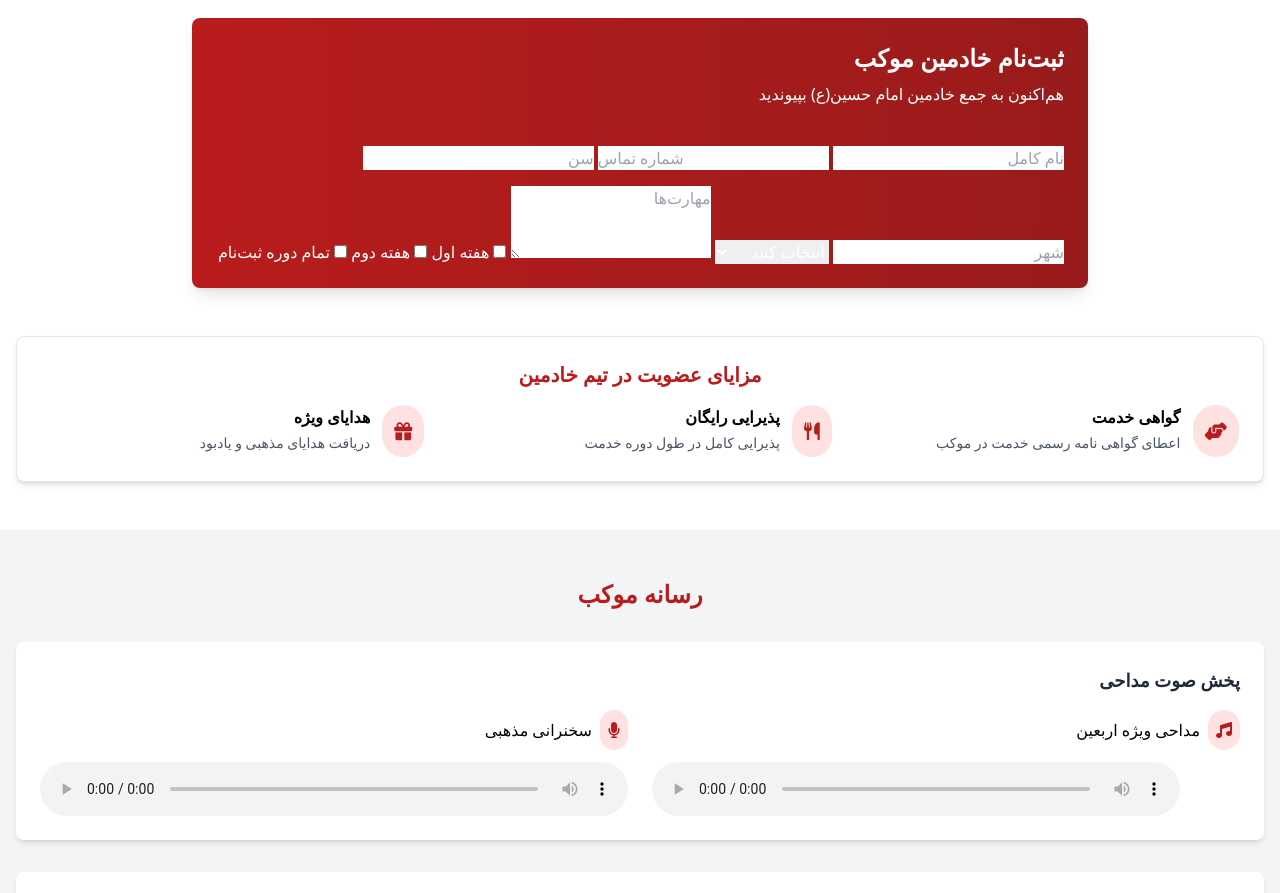
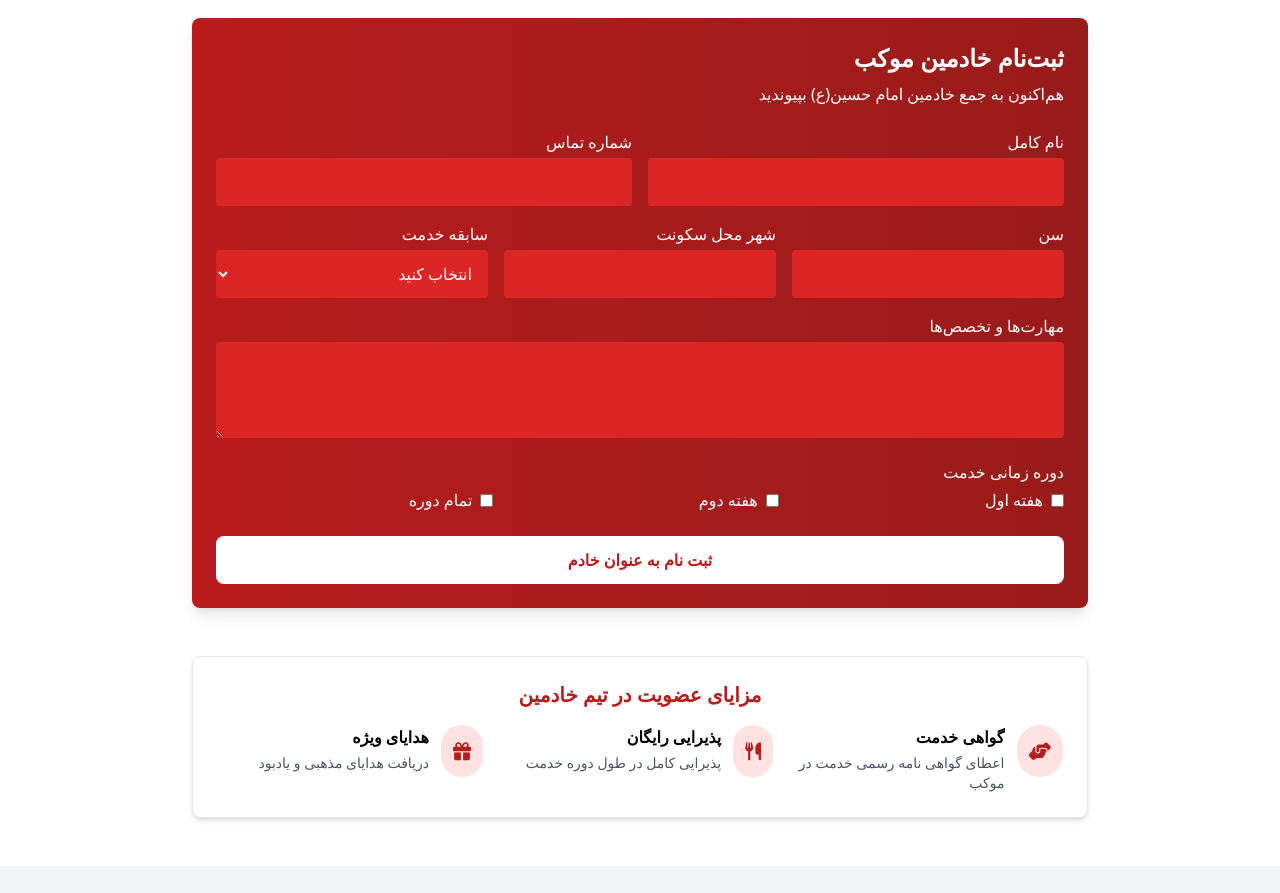
Before and after one commit to hobalhosein/mokeb-hob-alhussain, a plain HTML site: page index.html in a window 1280 px wide. Shown: the part 2960-3853 px from the top of the page. Drawn offline with nearby package versions, Linux system fonts and the light colour scheme.

Commit message:
Update index.html

```diff
--- a/index.html
+++ b/index.html
@@ -324,24 +324,65 @@
         <h3 class="text-2xl font-bold mb-2">ثبت‌نام خادمین موکب</h3>
         <p class="mb-6">هم‌اکنون به جمع خادمین امام حسین(ع) بپیوندید</p>
 
-        <form action="/submit" method="POST" class="space-y-4">
-  <input type="text" name="name" required placeholder="نام کامل">
-  <input type="tel" name="phone" required placeholder="شماره تماس">
-  <input type="number" name="age" required placeholder="سن">
-  <input type="text" name="city" required placeholder="شهر">
-  <select name="experience" required>
-    <option value="">انتخاب کنید</option>
-    <option value="اولین بار">اولین بار</option>
-    <option value="1-3">1 تا 3 سال</option>
-    <option value="3+">بیش از 3 سال</option>
-  </select>
-  <textarea name="skills" rows="3" placeholder="مهارت‌ها"></textarea>
-  <label><input type="checkbox" name="availability" value="هفته اول"> هفته اول</label>
-  <label><input type="checkbox" name="availability" value="هفته دوم"> هفته دوم</label>
-  <label><input type="checkbox" name="availability" value="تمام دوره"> تمام دوره</label>
+ <form class="space-y-4">
+          <div class="grid grid-cols-1 md:grid-cols-2 gap-4">
+            <div>
+              <label for="name" class="block text-white mb-1">نام کامل</label>
+              <input type="text" id="name" class="w-full p-3 rounded border-0 bg-red-600 text-white placeholder-red-300 focus:ring-2 focus:ring-red-300">
+            </div>
+            <div>
+              <label for="phone" class="block text-white mb-1">شماره تماس</label>
+              <input type="tel" id="phone" class="w-full p-3 rounded border-0 bg-red-600 text-white placeholder-red-300 focus:ring-2 focus:ring-red-300">
+            </div>
+          </div>
 
-  <button type="submit">ثبت‌نام</button>
-</form>
+          <div class="grid grid-cols-1 md:grid-cols-3 gap-4">
+            <div>
+              <label for="age" class="block text-white mb-1">سن</label>
+              <input type="number" id="age" class="w-full p-3 rounded border-0 bg-red-600 text-white placeholder-red-300 focus:ring-2 focus:ring-red-300">
+            </div>
+            <div>
+              <label for="city" class="block text-white mb-1">شهر محل سکونت</label>
+              <input type="text" id="city" class="w-full p-3 rounded border-0 bg-red-600 text-white placeholder-red-300 focus:ring-2 focus:ring-red-300">
+            </div>
+            <div>
+              <label for="experience" class="block text-white mb-1">سابقه خدمت</label>
+              <select id="experience" class="w-full p-3 rounded border-0 bg-red-600 text-white focus:ring-2 focus:ring-red-300">
+                <option value="">انتخاب کنید</option>
+                <option value="first">اولین بار</option>
+                <option value="1-3">1-3 سال</option>
+                <option value="3+">بیش از 3 سال</option>
+              </select>
+            </div>
+          </div>
+
+          <div>
+            <label for="skills" class="block text-white mb-1">مهارت‌ها و تخصص‌ها</label>
+            <textarea id="skills" rows="3" class="w-full p-3 rounded border-0 bg-red-600 text-white placeholder-red-300 focus:ring-2 focus:ring-red-300"></textarea>
+          </div>
+
+          <div>
+            <label for="availability" class="block text-white mb-1">دوره زمانی خدمت</label>
+            <div class="grid grid-cols-1 sm:grid-cols-3 gap-2">
+              <label class="inline-flex items-center">
+                <input type="checkbox" class="rounded border-gray-300 text-red-600 shadow-sm focus:border-red-300 focus:ring focus:ring-red-200 focus:ring-opacity-50">
+                <span class="mr-2">هفته اول</span>
+              </label>
+              <label class="inline-flex items-center">
+                <input type="checkbox" class="rounded border-gray-300 text-red-600 shadow-sm focus:border-red-300 focus:ring focus:ring-red-200 focus:ring-opacity-50">
+                <span class="mr-2">هفته دوم</span>
+              </label>
+              <label class="inline-flex items-center">
+                <input type="checkbox" class="rounded border-gray-300 text-red-600 shadow-sm focus:border-red-300 focus:ring focus:ring-red-200 focus:ring-opacity-50">
+                <span class="mr-2">تمام دوره</span>
+              </label>
+            </div>
+          </div>
+
+          <div class="pt-2">
+            <button type="submit" class="w-full bg-white text-red-700 px-6 py-3 rounded-lg font-bold hover:bg-gray-100 transition">
+              ثبت نام به عنوان خادم
+            </button>
           </div>
         </form>
       </div>
```
